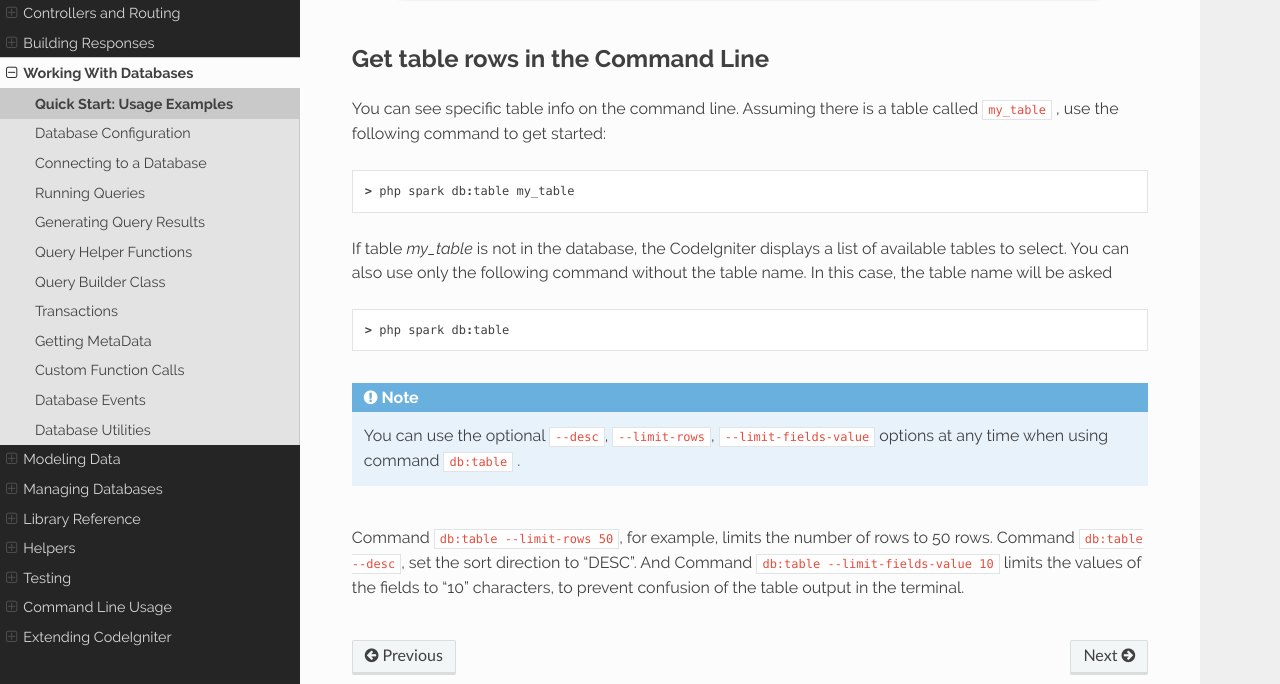
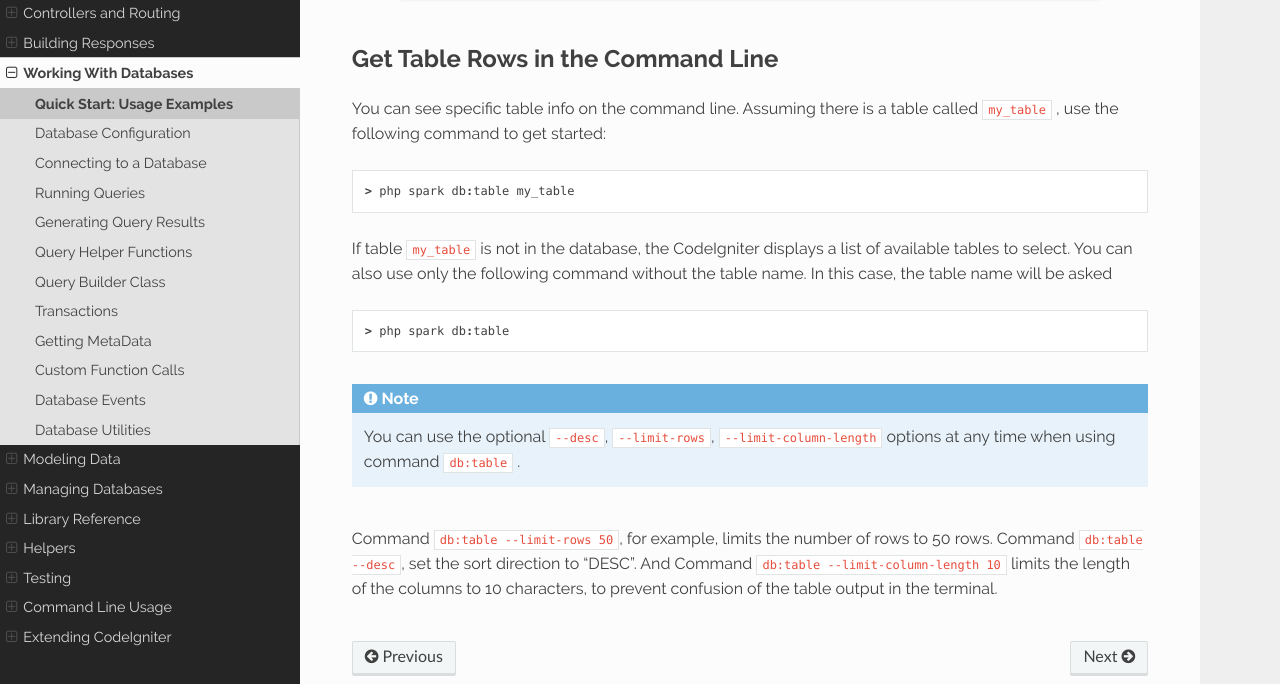
Before and after one commit to NEKOGET/ci4_user_guide_src, a Sphinx documentation site: the page built from source/database/examples.rst, in a window 1280 px wide and 900 px high, scrolled down 2812 px, cut to the strip 216-900 px from the top of the window. Built offline with Sphinx 7.4.7 and the Read the Docs theme 2.0.0, drawn with Linux system fonts in a browser that asks for light colours; some of the changed text lies outside the part shown.

Commit message:
docs: update user guide

```diff
--- a/source/changelogs/v4.2.0.rst
+++ b/source/changelogs/v4.2.0.rst
@@ -75,7 +75,7 @@ Others
     - ``db:table --show``
     - ``db:table my_table``
     - ``db:table my_table --metadata``
-    - ``db:table my_table --limit-row 50 --limit-fields-value 20 --desc``
+    - ``db:table my_table --limit-row 50 --limit-column-length 20 --desc``
 
 Changes
 *******
--- a/source/database/examples.rst
+++ b/source/database/examples.rst
@@ -77,20 +77,20 @@ Query Builder Insert
 
 .. literalinclude:: examples/008.php
 
-Get table rows in the Command Line
-===============================
+Get Table Rows in the Command Line
+==================================
 
 You can see specific table info on the command line. Assuming there is a table called ``my_table`` , use the following command to get started::
 
     > php spark db:table my_table
 
-If table `my_table` is not in the database, the CodeIgniter displays a list of available tables to select.
+If table ``my_table`` is not in the database, the CodeIgniter displays a list of available tables to select.
 You can also use only the following command without the table name. In this case, the table name will be asked ::
 
     > php spark db:table
 
-.. note:: You can use the optional ``--desc``, ``--limit-rows``, ``--limit-fields-value`` options at any time when using command ``db:table`` .
+.. note:: You can use the optional ``--desc``, ``--limit-rows``, ``--limit-column-length`` options at any time when using command ``db:table`` .
 
 Command ``db:table --limit-rows 50``, for example, limits the number of rows to 50 rows.
 Command ``db:table --desc``, set the sort direction to "DESC".
-And Command ``db:table --limit-fields-value 10`` limits the values of the fields to "10" characters, to prevent confusion of the table output in the terminal.
+And Command ``db:table --limit-column-length 10`` limits the length of the columns to 10 characters, to prevent confusion of the table output in the terminal.
```
Also changed, not shown: source/database/metadata.rst (+21 -9 lines).
